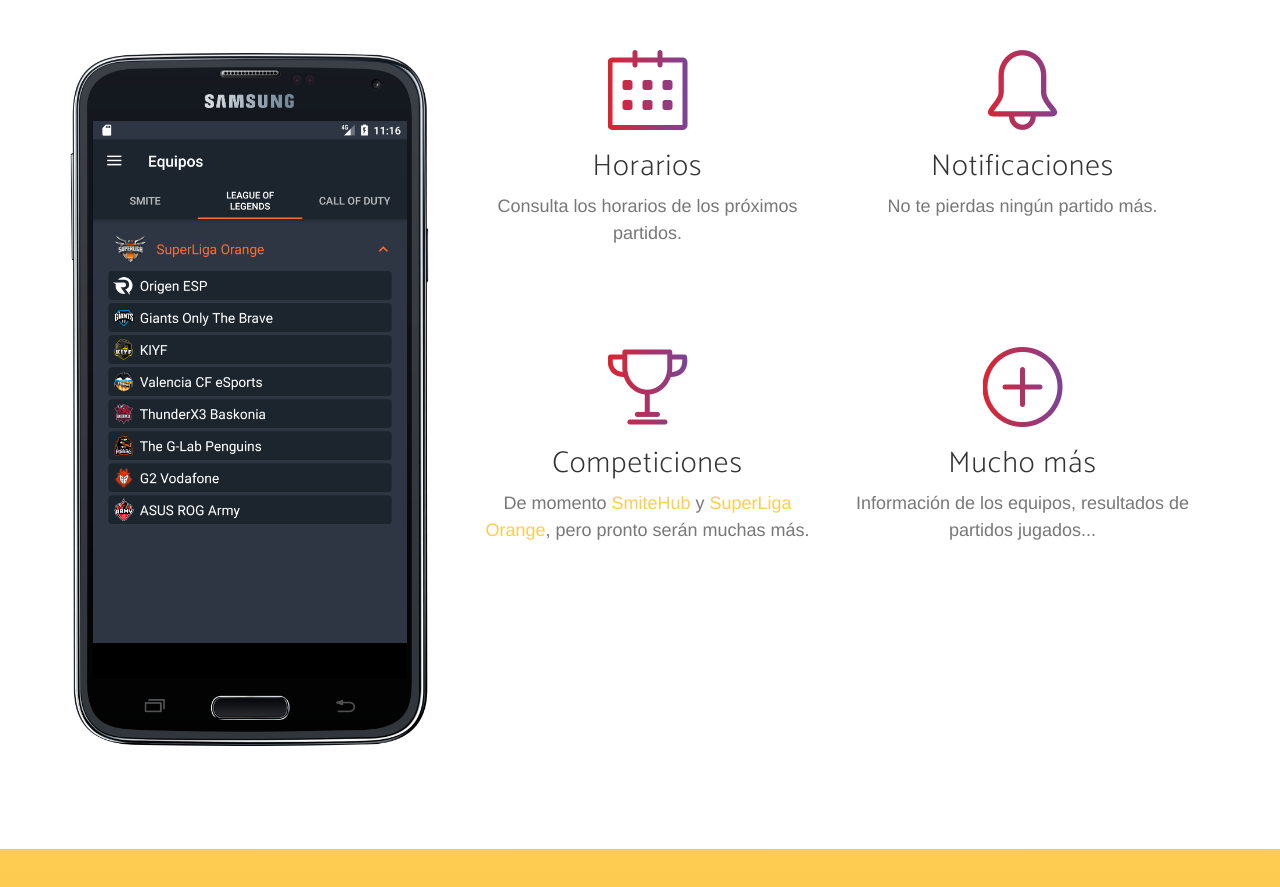
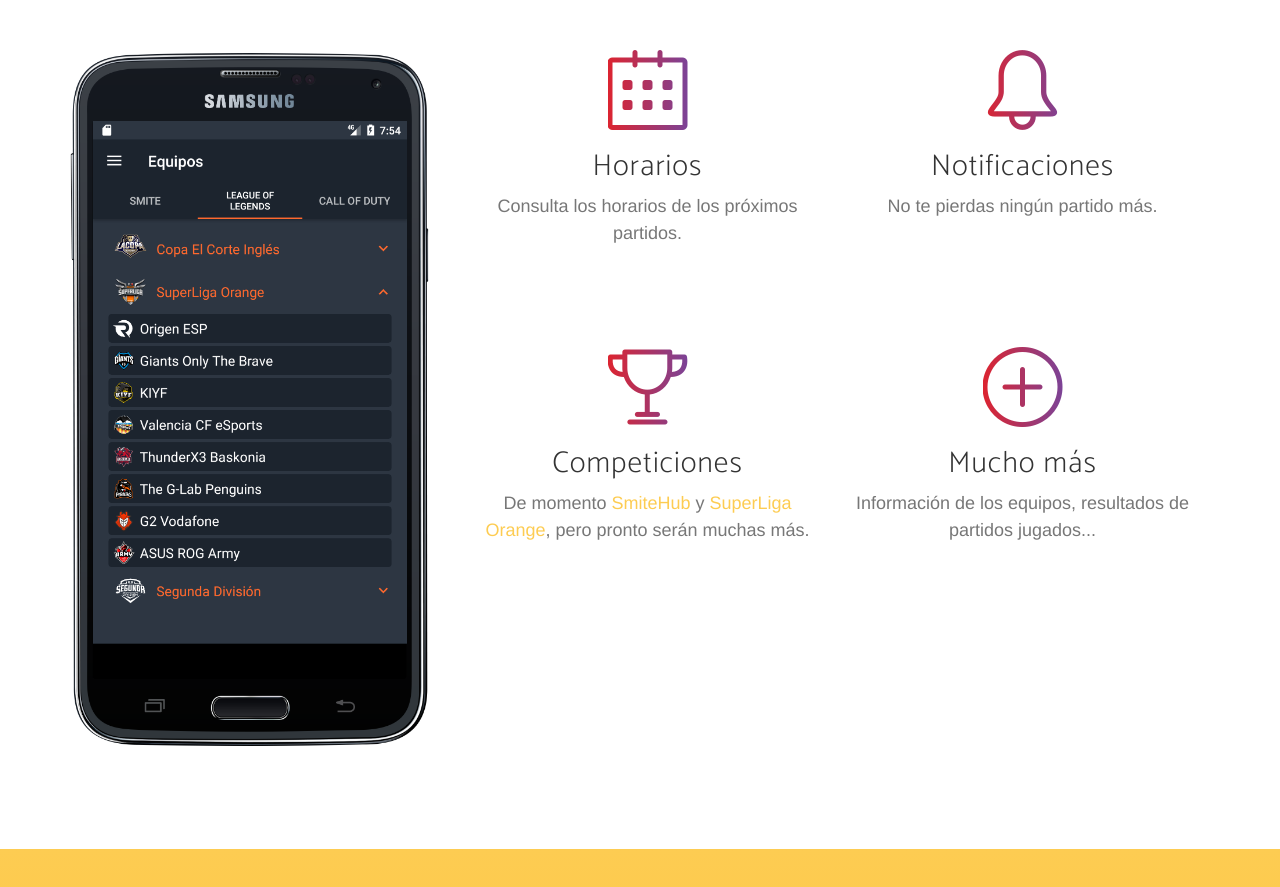
Before and after one commit to sm-2/Landing, a website: page index.html in a window 1280 px wide. Shown: the part 1580-2467 px from the top of the page. Drawn offline with nearby package versions, Linux system fonts and the light colour scheme; files that its build step writes are made by us from their sources; a web font is replaced by a local one.

Commit message:
nueva imagen

```diff
--- a/index.html
+++ b/index.html
@@ -142,7 +142,7 @@
                             <div class="device">
                                 <div class="screen">
                                     <!-- Demo image for screen mockup, you can put an image here, some HTML, an animation, video, or anything else! -->
-                                    <img src="img/screen-2.png" class="img-responsive" alt=""> </div>
+                                    <img src="img/screen-3.png" class="img-responsive" alt=""> </div>
                                 <div class="button">
                                     <!-- You can hook the "home button" to some JavaScript events or just remove it -->
                                 </div>
```
Also changed, not shown: img/screen-2.png (deleted), img/screen-3.png (added).
